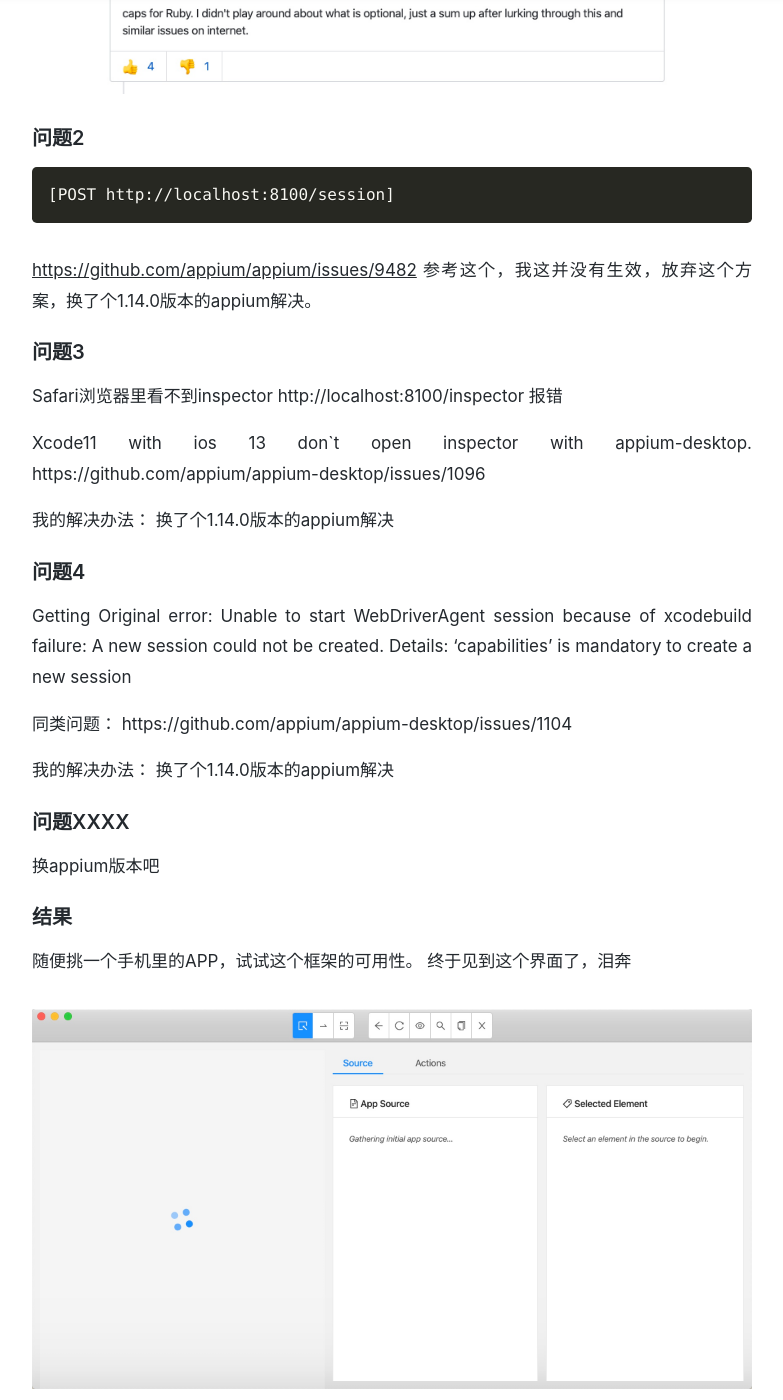
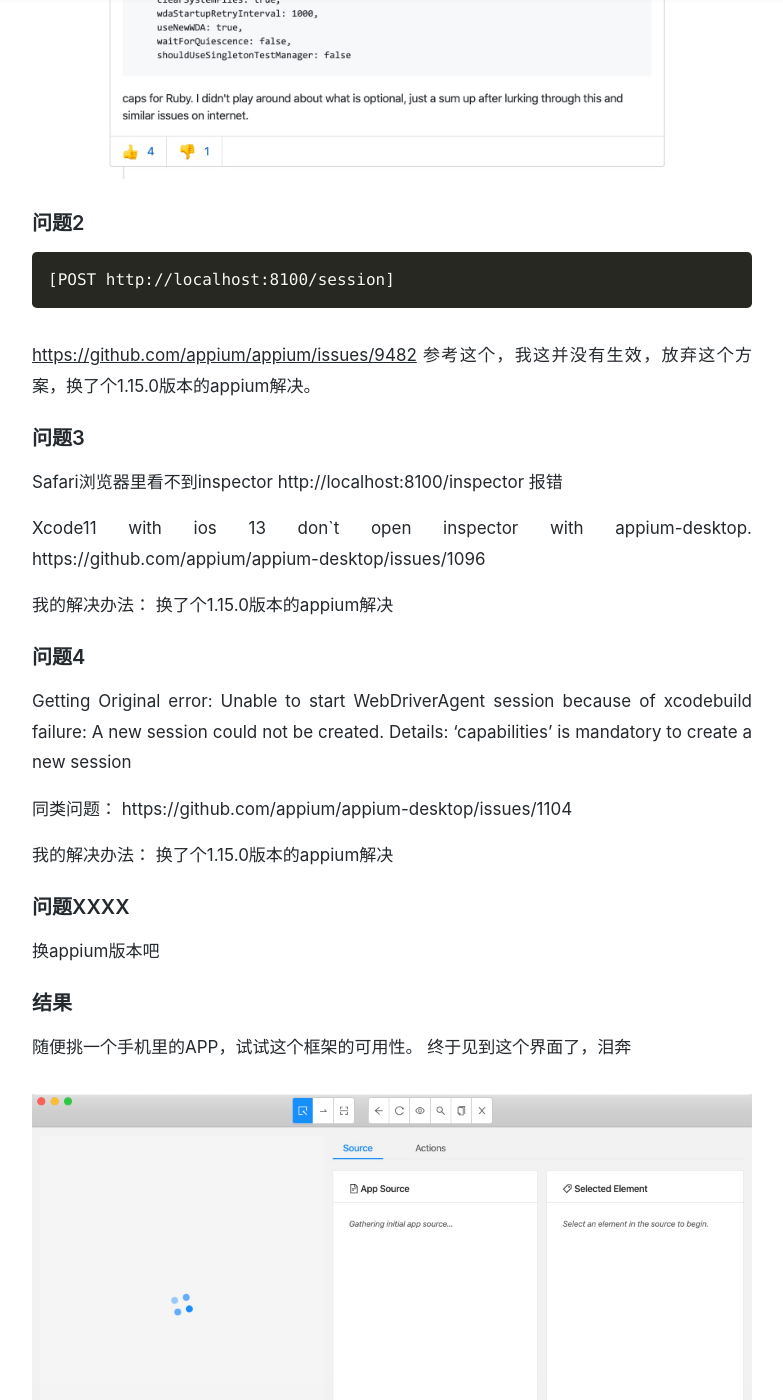
Before and after one commit to action121/action121.github.com, a Jekyll site: the page built from _posts/2019-11-13-Appium for Mac 环境搭建.md, in a window 1280 px wide and 1400 px high, scrolled down 20289 px. Shown: the whole window, without its empty margins (248-1031 px from the left). Built offline with Jekyll 4.4.1, drawn with Linux system fonts in a browser that asks for light colours; nearby versions of some CDN libraries; comment, search, counter and statistics services are not loaded; a style sheet for code colours, icons or effects is not loaded; some of the changed text lies outside the part shown.

Commit message:
Appium for Mac 环境搭建

````diff
--- a/_posts/2019-11-13-Appium for Mac 环境搭建.md
+++ b/_posts/2019-11-13-Appium for Mac 环境搭建.md
@@ -329,7 +331,7 @@ WebDriverAgent工程的路径在这里：
 ```
 
 [https://github.com/appium/appium/issues/9482](https://github.com/appium/appium/issues/9482)
-参考这个，我这并没有生效，放弃这个方案，换了个1.14.0版本的appium解决。
+参考这个，我这并没有生效，放弃这个方案，换了个1.15.0版本的appium解决。
 
 ### 问题3
 
@@ -341,7 +343,7 @@ Xcode11 with ios 13 don`t open inspector with appium-desktop.
 https://github.com/appium/appium-desktop/issues/1096
 
 我的解决办法：
-换了个1.14.0版本的appium解决
+换了个1.15.0版本的appium解决
 
 ### 问题4
 
@@ -351,7 +353,7 @@ Getting Original error: Unable to start WebDriverAgent session because of xcodeb
 https://github.com/appium/appium-desktop/issues/1104
 
 我的解决办法：
-换了个1.14.0版本的appium解决
+换了个1.15.0版本的appium解决
 
 ### 问题XXXX
 
````
Also changed, not shown: other parts of _posts/2019-11-13-Appium for Mac 环境搭建.md (+2 -0 lines).
